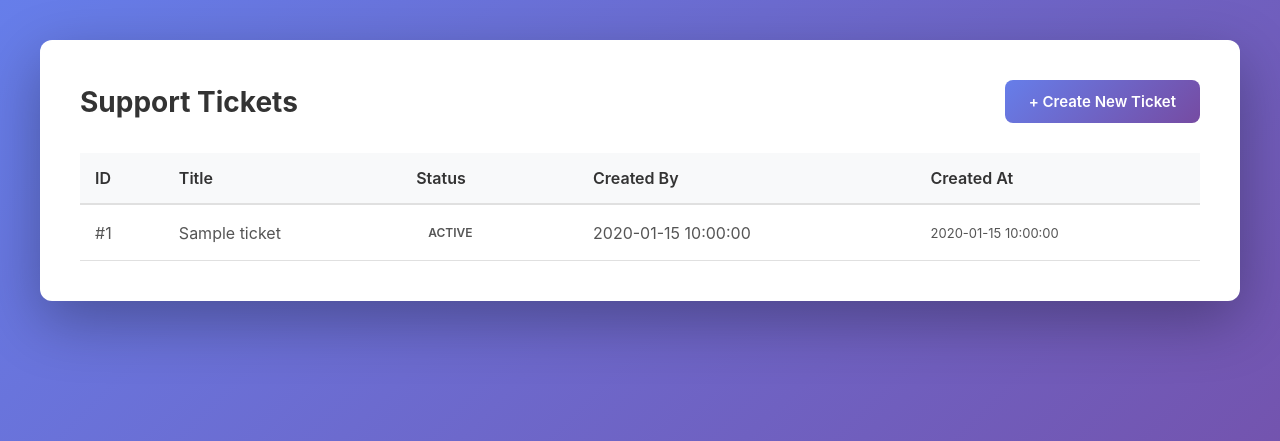
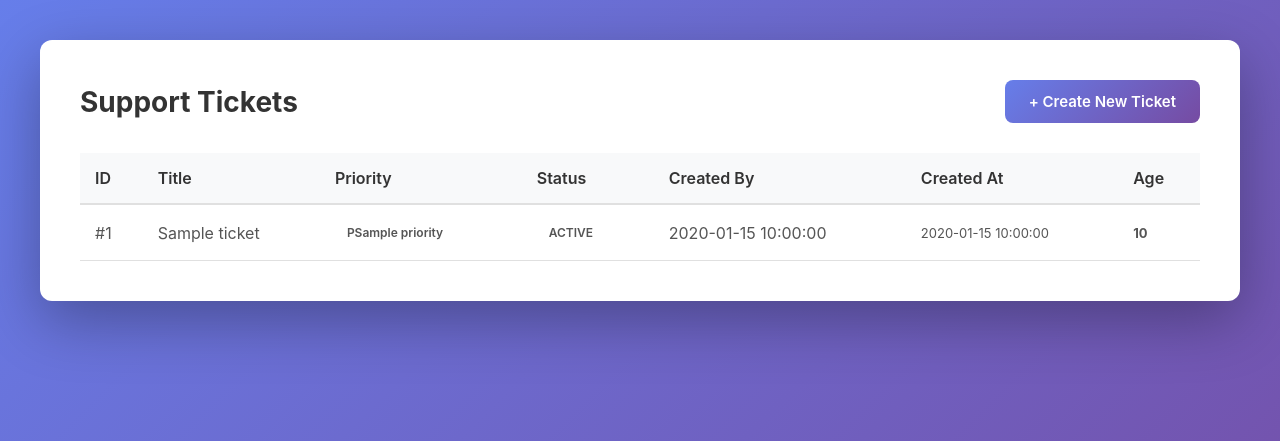
Before and after one commit to iteagle03/dataexpert-day1-homework, a Flask app: template templates/tickets_list.html in a window 1280 px wide. Shown: the top 441 px of the page. Run offline with Flask 3, Linux system fonts and the light colour scheme; the template is opened without the code that fills it: most values are stand-ins (such as "Sample title", 1, 10 or a date in 2020).

Commit message:
Enhance ticket table with hover effects and priority badges

```diff
--- a/templates/tickets_list.html
+++ b/templates/tickets_list.html
@@ -78,8 +78,19 @@
             color: #555;
         }
 
-        .tickets-table tr:hover {
-            background: #f8f9fa;
+        .tickets-table tbody tr {
+            cursor: pointer;
+            transition: background 0.2s;
+        }
+
+        .tickets-table tbody tr:hover {
+            background: #f0f4ff;
+        }
+
+        .ticket-link {
+            text-decoration: none;
+            color: inherit;
+            display: table-row;
         }
 
         .status-badge {
@@ -116,6 +127,42 @@
             color: #757575;
         }
 
+        .priority-badge {
+            display: inline-block;
+            padding: 5px 12px;
+            border-radius: 20px;
+            font-size: 12px;
+            font-weight: 600;
+            text-align: center;
+            min-width: 60px;
+        }
+
+        .priority-1 {
+            background: #ffebee;
+            color: #c62828;
+            border: 1px solid #ef5350;
+        }
+
+        .priority-2 {
+            background: #fff3e0;
+            color: #e65100;
+        }
+
+        .priority-3 {
+            background: #fff9c4;
+            color: #f57f17;
+        }
+
+        .priority-4 {
+            background: #e8f5e9;
+            color: #2e7d32;
+        }
+
+        .priority-5 {
+            background: #f5f5f5;
+            color: #616161;
+        }
+
         .no-tickets {
             text-align: center;
             padding: 60px 20px;
@@ -146,16 +193,23 @@
                 <tr>
                     <th>ID</th>
                     <th>Title</th>
+                    <th>Priority</th>
                     <th>Status</th>
                     <th>Created By</th>
                     <th>Created At</th>
+                    <th>Age</th>
                 </tr>
             </thead>
             <tbody>
                 {% for ticket in tickets %}
-                <tr>
+                <tr onclick="window.location.href='/tickets/{{ ticket.ticket_id }}'" style="cursor: pointer;">
                     <td>#{{ ticket.ticket_id }}</td>
                     <td>{{ ticket.title }}</td>
+                    <td>
+                        <span class="priority-badge priority-{{ ticket.priority }}">
+                            P{{ ticket.priority }}
+                        </span>
+                    </td>
                     <td>
                         <span class="status-badge status-{{ ticket.status }}">
                             {{ ticket.status.replace('_', ' ') }}
@@ -163,6 +217,7 @@
                     </td>
                     <td>{{ ticket.created_by }}</td>
                     <td class="timestamp">{{ ticket.created_at }}</td>
+                    <td class="timestamp"><strong>{{ ticket.age }}</strong></td>
                 </tr>
                 {% endfor %}
             </tbody>
```
